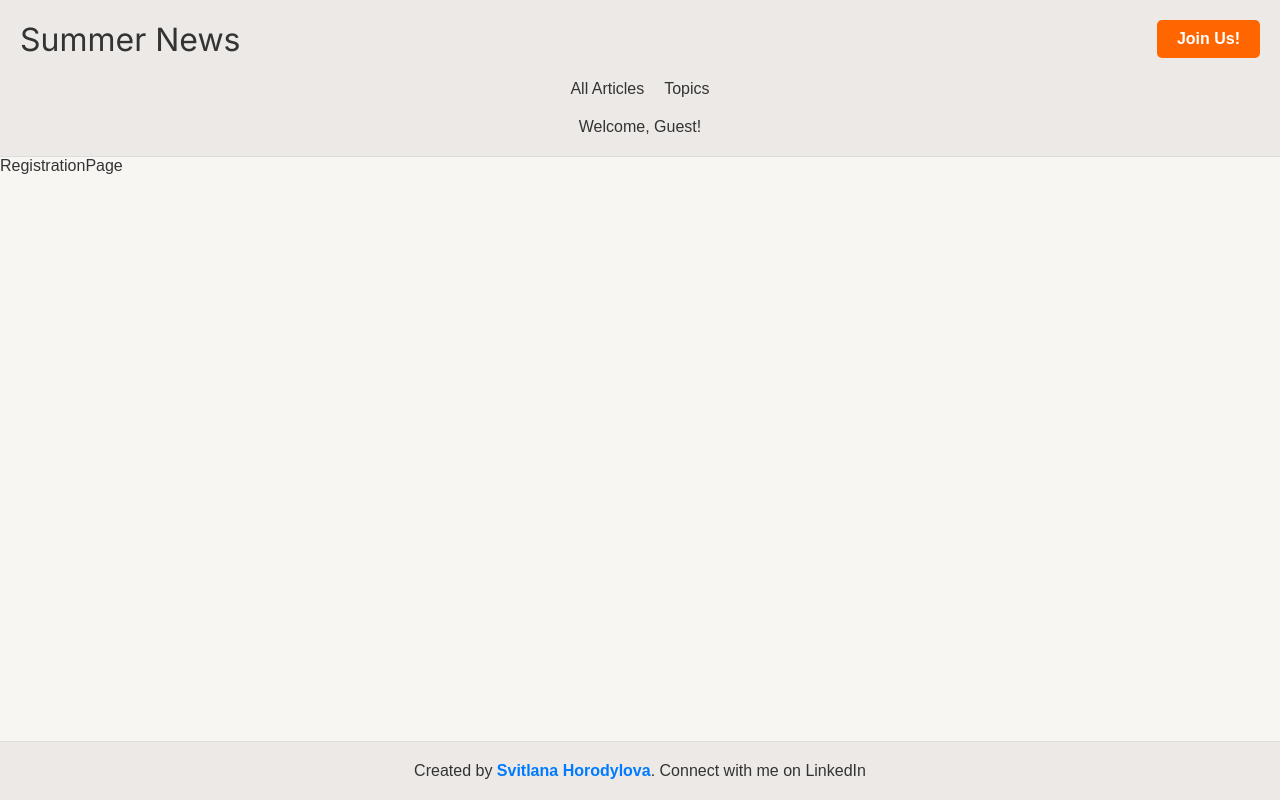
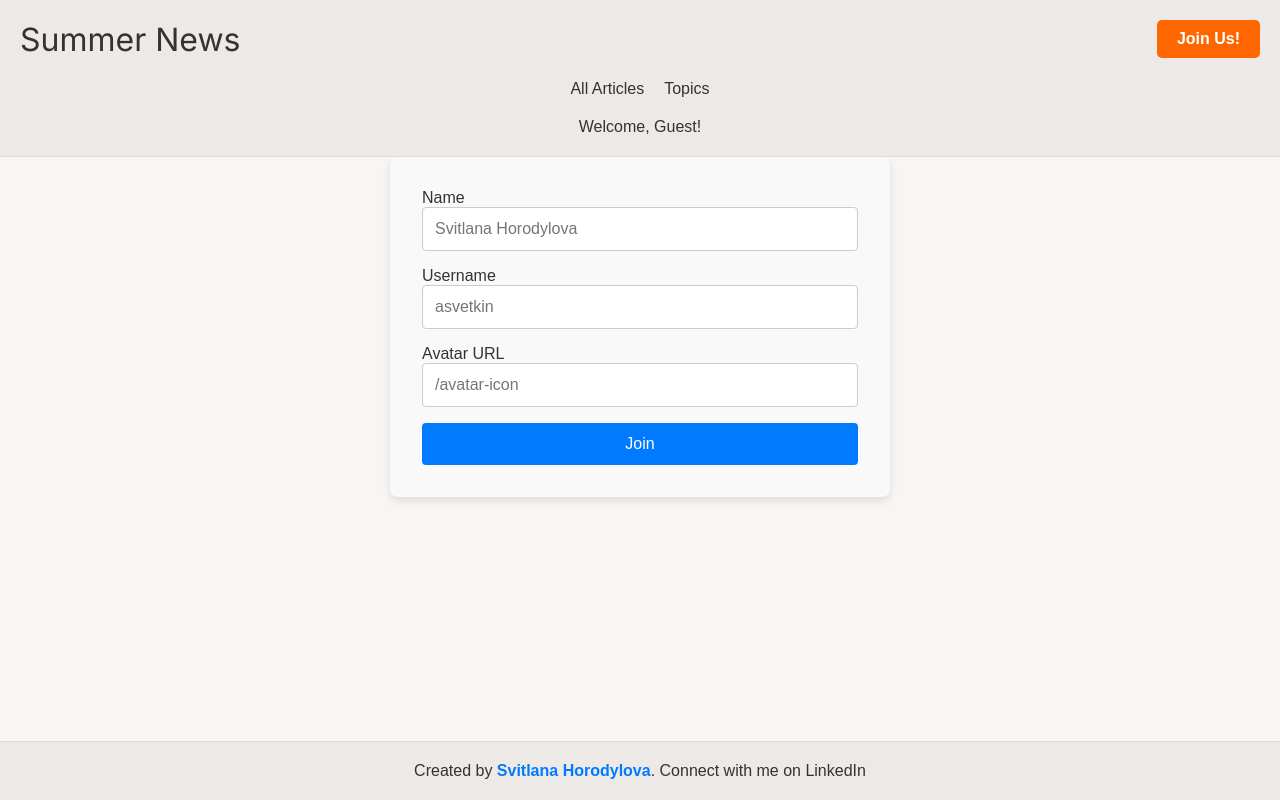
Before and after one commit to horodylova/news-front-end, a React (Vite) app: page /registration in a window 1280 px wide. Built offline with nearby package versions, Linux system fonts and the light colour scheme; a web font is replaced by a local one.

Commit message:
added styles to sugn up form and articles list

```diff
--- a/src/Components/ArticleCard/ArticleCard.jsx
+++ b/src/Components/ArticleCard/ArticleCard.jsx
@@ -2,9 +2,10 @@ import React from "react";
 import { Link } from "react-router-dom";
 import {
   Card,
+  ContentContainer,
   Title,
   Author,
-  CreatedAt,
+  DateStyled,
   Image,
   Topic,
   Votes,
@@ -22,17 +23,21 @@ function ArticleCard({
   comment_count,
 }) {
   return (
+
+      <Card>
+        <Image src={article_img_url} alt={`Image for ${title}`} />
+        <ContentContainer>
         <Link to={`/articles/${article_id}`}>
-    <Card>
         <Title>{title}</Title>
+        </Link>
         <Author>{author}</Author>
-      <Date>{new Date(created_at).toLocaleDateString()}</Date>
-      <Image src={article_img_url} alt={`Image for ${title}`} />
+        <DateStyled>{new Date(created_at).toLocaleDateString()}</DateStyled>
         <Topic>{topic}</Topic>
         <Votes>Votes: {votes}</Votes>
         <CommentCount>Comments: {comment_count}</CommentCount>
+        </ContentContainer>
       </Card>
-  </Link>
+
   );
 }
 
--- a/src/Components/ArticleCard/ArticleCard.styled.js
+++ b/src/Components/ArticleCard/ArticleCard.styled.js
@@ -1,59 +1,64 @@
-import styled from "styled-components";
-import { Link } from "react-router-dom";
+import styled from 'styled-components';
 
 export const Card = styled.div`
-  display: block;
-  padding: 16px;
-  margin: 16px 0;
+  display: flex;
   border: 1px solid #ddd;
   border-radius: 8px;
-  text-decoration: none;
-  color: inherit;
-  transition: box-shadow 0.3s ease;
-  &:hover {
-    box-shadow: 0 4px 8px rgba(0, 0, 0, 0.1);
-  }
+  overflow: hidden;
+  width: 900px;
+  box-shadow: 0 2px 4px rgba(0, 0, 0, 0.1);
+  margin: 10px;
+  padding: 10px;
+  box-sizing: border-box;
 `;
 
-export const Title = styled.h2`
-  margin: 0 0 8px 0;
-  font-size: 24px;
-  color: #333;
+export const ContentContainer = styled.div `
+display:flex;
+flex-direction:column`
+export const Image = styled.img`
+  width: 120px;
+  height: 100px;
+  object-fit: cover;
+  border-radius: 4px;
+  margin-right: 10px;
 `;
 
-export const Author = styled.h3`
-  margin: 0 0 8px 0;
-  font-size: 18px;
-  color: #666;
+export const Content = styled.div`
+  display: flex;
+  flex-direction: column;
+  justify-content: space-between;
+  width: 100%;
 `;
 
-export const CreatedAt = styled.p`
-  margin: 0 0 8px 0;
-  font-size: 14px;
-  color: #999;
+export const Title = styled.h3`
+  font-size: 16px;
+  margin: 0 0 8px;
 `;
 
-export const Image = styled.img`
-  width: 100%;
-  height: auto;
-  margin-bottom: 16px;
-  border-radius: 4px;
+export const Author = styled.p`
+  font-size: 14px;
+  color: #555;
+  margin: 0 0 4px;
+`;
+
+export const DateStyled = styled.p`
+  font-size: 12px;
+  color: #777;
+  margin: 0 0 8px;
 `;
 
 export const Topic = styled.p`
-  margin: 0 0 8px 0;
-  font-size: 16px;
-  color: #007BFF;
+  font-size: 14px;
+  margin: 0 0 8px;
+  font-weight: bold;
 `;
 
 export const Votes = styled.p`
-  margin: 0 0 8px 0;
   font-size: 14px;
-  color: #333;
+  margin: 0 0 4px;
 `;
 
 export const CommentCount = styled.p`
-  margin: 0 0 8px 0;
   font-size: 14px;
-  color: #333;
+  margin: 0;
 `;
--- a/src/pages/ArticlesPage/ArticlesPage.jsx
+++ b/src/pages/ArticlesPage/ArticlesPage.jsx
@@ -1,38 +1,46 @@
-import React, { useContext, useEffect, useState } from 'react';
-import { toast } from 'react-toastify';
-import 'react-toastify/dist/ReactToastify.css';
-import { AppContext } from '../../contexts/AppContext';
-import { fetchArticles } from '../../api';
-import ArticleCard from '../../Components/ArticleCard/ArticleCard';
-import Loader from '../../Components/Loader/Loader'
+import React, { useContext, useEffect, useState } from "react";
+import { toast } from "react-toastify";
+import "react-toastify/dist/ReactToastify.css";
+import { AppContext } from "../../contexts/AppContext";
+import { fetchArticles } from "../../api";
+import ArticleCard from "../../Components/ArticleCard/ArticleCard";
+import Loader from "../../Components/Loader/Loader";
+
+import {
+  PageContainer,
+  PageTitle,
+  ArticleList,
+  ArticleItem,
+
+} from "./ArticlesPage.styled";
 
 function ArticlesPage() {
   const [articles, setArticles] = useState([]);
- const {loading, setLoading, error, setError} = useContext(AppContext)
+  const { loading, setLoading, error, setError } = useContext(AppContext);
 
   useEffect(() => {
     setLoading(true);
     fetchArticles()
-      .then(data => {
+      .then((data) => {
         setArticles(data.articles);
         setLoading(false);
       })
-      .catch(err => {
+      .catch((err) => {
         setError(err);
         setLoading(false);
         toast.error(`Error: ${err.message}`);
       });
   }, []);
 
-  if (loading) return <Loader/>;
+  if (loading) return <Loader />;
   if (error) return null;
 
   return (
-    <div>
-      <h1>Articles</h1>
-      <ul>
-        {articles.map(article => (
-          <li key={article.article_id}>
+    <PageContainer>
+      <PageTitle>Articles</PageTitle>
+      <ArticleList>
+        {articles.map((article) => (
+          <ArticleItem key={article.article_id}>
             <ArticleCard
               article_id={article.article_id}
               title={article.title}
@@ -43,10 +51,10 @@ function ArticlesPage() {
               topic={article.topic}
               comment_count={article.comment_count}
             />
-            </li>
+          </ArticleItem>
         ))}
-      </ul>
-    </div>
+      </ArticleList>
+    </PageContainer>
   );
 }
 
--- /dev/null
+++ b/src/pages/ArticlesPage/ArticlesPage.styled.js
@@ -0,0 +1,26 @@
+import styled from 'styled-components';
+
+export const PageContainer = styled.div`
+padding: 20px;
+max-width: 800px;
+margin: 0 auto;
+`;
+
+export const PageTitle = styled.h1`
+  font-size: 24px;
+  margin-bottom: 20px;
+  text-align: center;
+  color: #333;
+`;
+
+export const ArticleList = styled.ul`
+  list-style-type: none;
+  padding: 0;
+  margin: 0;
+  display: flex;
+  flex-wrap: wrap;
+ `;
+
+export const ArticleItem = styled.li`
+   box-sizing: border-box;
+`;
--- a/src/pages/RegistrationPage/RegistrationPage.jsx
+++ b/src/pages/RegistrationPage/RegistrationPage.jsx
@@ -1,5 +1,12 @@
-import React from 'react'
-import { toast } from 'react-toastify';
+import React from "react";
+import { toast } from "react-toastify";
+import {
+  FormContainer,
+  Form,
+  Label,
+  Input,
+  Button,
+} from "./RegistrationPage.styled";
 
 // const onSubmit = async ({ }) => {
 //   try {
@@ -11,10 +18,30 @@ import { toast } from 'react-toastify';
 //   }
 // };
 
+const handleSubmit = (event) => {
+event.preventDefault()
+};
+
 function RegistrationPage() {
   return (
-    <div>RegistrationPage</div>
-  )
+    <FormContainer>
+      <Form onSubmit={handleSubmit}>
+        <Label htmlFor="name">
+          Name
+          <Input type="text" id="name" placeholder="Svitlana Horodylova" />
+        </Label>
+        <Label htmlFor="username">
+          Username
+          <Input type="text" id="username" placeholder="asvetkin" />
+        </Label>
+        <Label htmlFor="avatar">
+          Avatar URL
+          <Input type="text" id="avatar" placeholder="/avatar-icon" />
+        </Label>
+        <Button type="submit">Join</Button>
+      </Form>
+    </FormContainer>
+  );
 }
 
-export default RegistrationPage
+export default RegistrationPage;
--- /dev/null
+++ b/src/pages/RegistrationPage/RegistrationPage.styled.js
@@ -0,0 +1,55 @@
+import styled from 'styled-components';
+
+export const FormContainer = styled.div`
+  max-width: 500px;
+  margin: 0 auto;
+  padding: 2rem;
+  background-color: #f9f9f9;
+  border-radius: 8px;
+  box-shadow: 0 4px 8px rgba(0, 0, 0, 0.1);
+`;
+
+export const Form = styled.form`
+  display: flex;
+  flex-direction: column;
+  gap: 1rem;
+`;
+
+export const Label = styled.label`
+  display: flex;
+  flex-direction: column;
+  font-size: 1rem;
+  color: #333;
+`;
+
+export const Input = styled.input`
+  padding: 0.75rem;
+  font-size: 1rem;
+  border: 1px solid #ccc;
+  border-radius: 4px;
+  outline: none;
+  transition: border-color 0.3s;
+
+  &:focus {
+    border-color: #007bff;
+  }
+`;
+
+export const Button = styled.button`
+  padding: 0.75rem;
+  font-size: 1rem;
+  color: #fff;
+  background-color: #007bff;
+  border: none;
+  border-radius: 4px;
+  cursor: pointer;
+  transition: background-color 0.3s;
+
+  &:hover {
+    background-color: #0056b3;
+  }
+
+  &:active {
+    background-color: #004080;
+  }
+`;
--- a/src/pages/WelcomePage/WelcomePage.styled.js
+++ b/src/pages/WelcomePage/WelcomePage.styled.js
@@ -4,7 +4,7 @@ import styled from "styled-components";
   padding: 20px;
   max-width: 800px;
   margin: 0 auto;
-  background-color: #ffffff; // Light background for the container
+  background-color: #ffffff;
   border-radius: 8px;
   box-shadow: 0 2px 4px rgba(0, 0, 0, 0.1);
 `;
```
Lines whose indentation alone changed are shown as unchanged.
